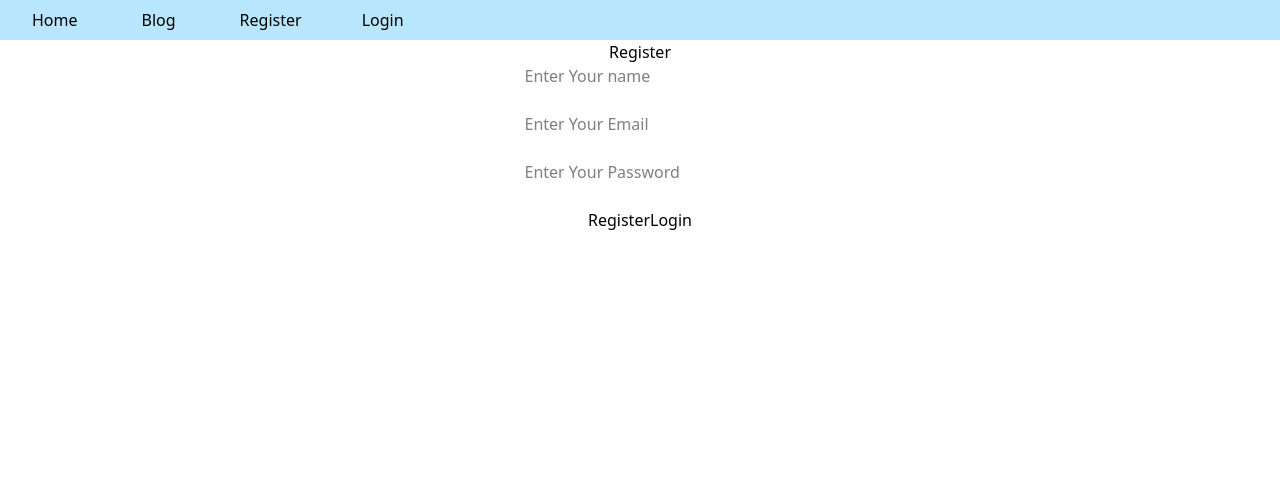
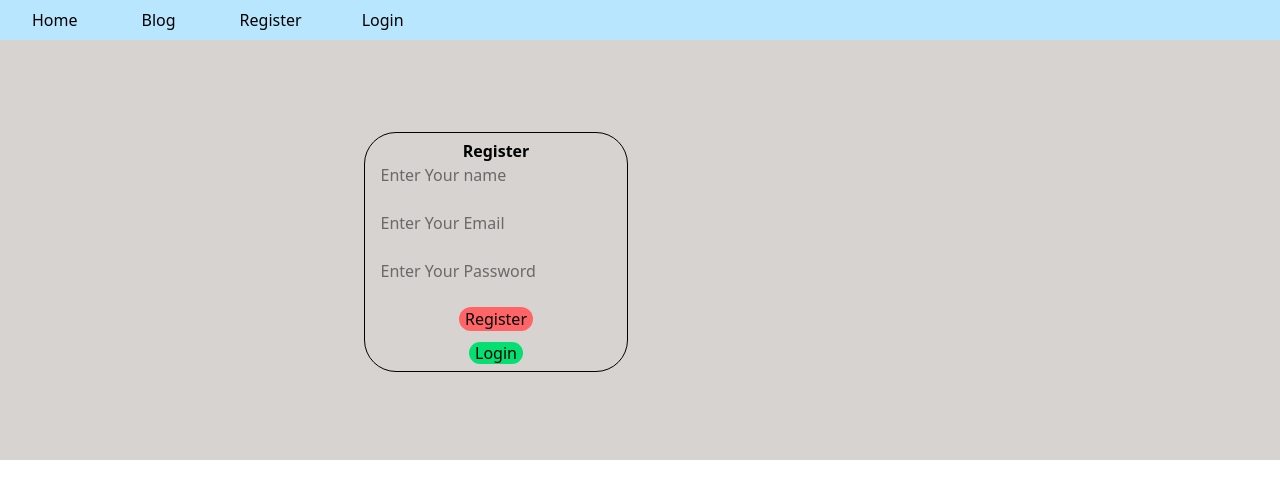
Before and after one commit to srujan2023/FRONTEND, a React (Vite) app: page /blog/Register in a window 1280 px wide. Shown: the top 498 px of the page. Built offline with nearby package versions, Linux system fonts and the light colour scheme; no server answers.

Commit message:
Register Page Updated

```diff
--- a/pages/Register.jsx
+++ b/pages/Register.jsx
@@ -20,9 +20,10 @@ const Register = () => {
   return (
     <>
 
-     <center className='center'>
+    <div className='bg-stone-300 h-105 pt-23  pl-91'>
+       <center className='border w-66 rounded-4xl h-60 '>
        <form onSubmit={submitRegister} className='form1'>
-         <h2>Register</h2>
+        <b> <h2 className='pt-1.5'>Register</h2></b>
         <input type="text" onChange={(e)=> setName(e.target.value)} placeholder='Enter Your name' />
         <br />
         <br />
@@ -32,10 +33,13 @@ const Register = () => {
         <input type="text" onChange={(e) => setPassword(e.target.value)} placeholder='Enter Your Password' />
         <br />
         <br />
-        <button type='Submit' className='register'>Register</button>
-        <NavLink to="/blog/login" className='lbutton'>Login</NavLink>
-      </form>
+        <button  className="bg-red-400 rounded-4xl px-1.5" type='Submit'>Register</button>
+<div className='py-2.5'>
+        <NavLink className="bg-green-400 rounded-4xl px-1.5" to="/blog/login" >Login</NavLink>
+
+  </div>      </form>
      </center>
+    </div>
     </>
   )
 }
```
